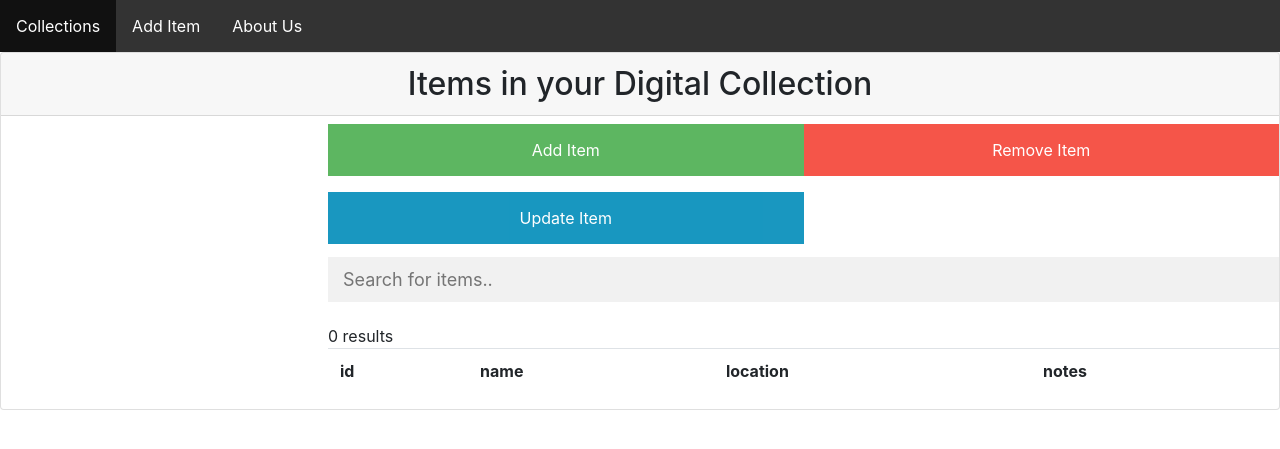
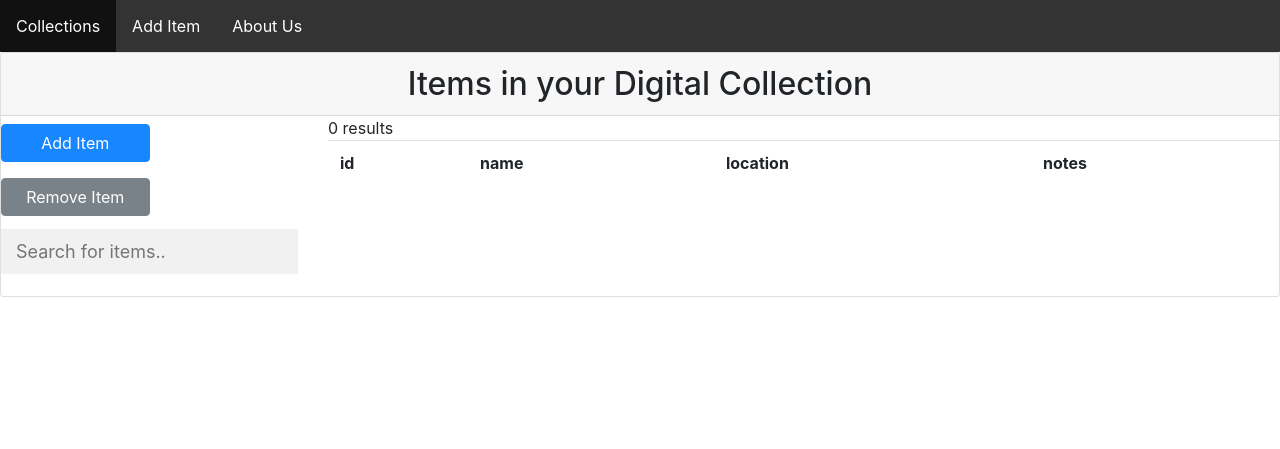
Before and after one commit to ibneal/DigitalCollections, a PHP site: page /collection.php in a window 1280 px wide. Shown: the top 449 px of the page. Run offline with PHP 8.4, Linux system fonts and the light colour scheme; the visitor is signed in with stand-in values (Sample User, id 1); data that the repository does not hold is empty.

Commit message:
update buttons and divs

```diff
--- a/addItem.php
+++ b/addItem.php
@@ -31,7 +31,7 @@ $current_user = $_SESSION['username'];
              <button><a href="logout.php">Logout</a></button>
     </ul>
 <div class="text-center">
-<div class="col-md">
+<div class="col-md-9">
 <form action="addItem_helper.php" method="post">
 <div class="form-group">
  <label for="item_name"><b>Item Name</b></label>
--- a/collection.php
+++ b/collection.php
@@ -31,12 +31,12 @@ if(!$_SESSION['loggedin']){
     <div class="card">
       <h2 class="card-header text-center">Items in your Digital Collection</h2>
       <div class="row">
-        <div class="col-md"></div>
+        <div class="col-md">
+        <button type="button" class="btn btn-primary" onclick="document.getElementById('id03').style.display='block'">Add Item</button>
+        <button type="button" class="btn btn-secondary" onclick="document.getElementById('id02').style.display='block'">Remove Item</button>
+        <input type="text" id="search" onkeyup="search()" placeholder="Search for items.." title="Type in a name">
+        </div>
         <div class="col-md-9">
-        <button class="signupbtn" onclick="document.getElementById('id03').style.display='block'">Add Item</button>
-        <button class="cancelbtn" onclick="document.getElementById('id02').style.display='block'">Remove Item</button>
-        <button class="logbutton" onclick="document.getElementById('id03').style.display='block'">Update Item</button>
-        <input type="text" id="search" onkeyup="search()" placeholder="Search for items.." title="Type in a name">
         <table class="table" id="collection">
             <tr>
               <th>id</th>
@@ -50,7 +50,6 @@ if(!$_SESSION['loggedin']){
           ?>
           <table>
         </div>
-        <div class="col-md"></div>
       </div>
   </body>
 </html>
--- a/index.php
+++ b/index.php
@@ -27,7 +27,7 @@ $current_user = $_SESSION['username'];
 	</div>
 
 <div class="text-center">
-<div class="col-md">
+<div class="col-md-9">
 <form action="login.php" method="post">
 <div class="form-group">
  <label for="users_name"><b>Username</b></label>
```
